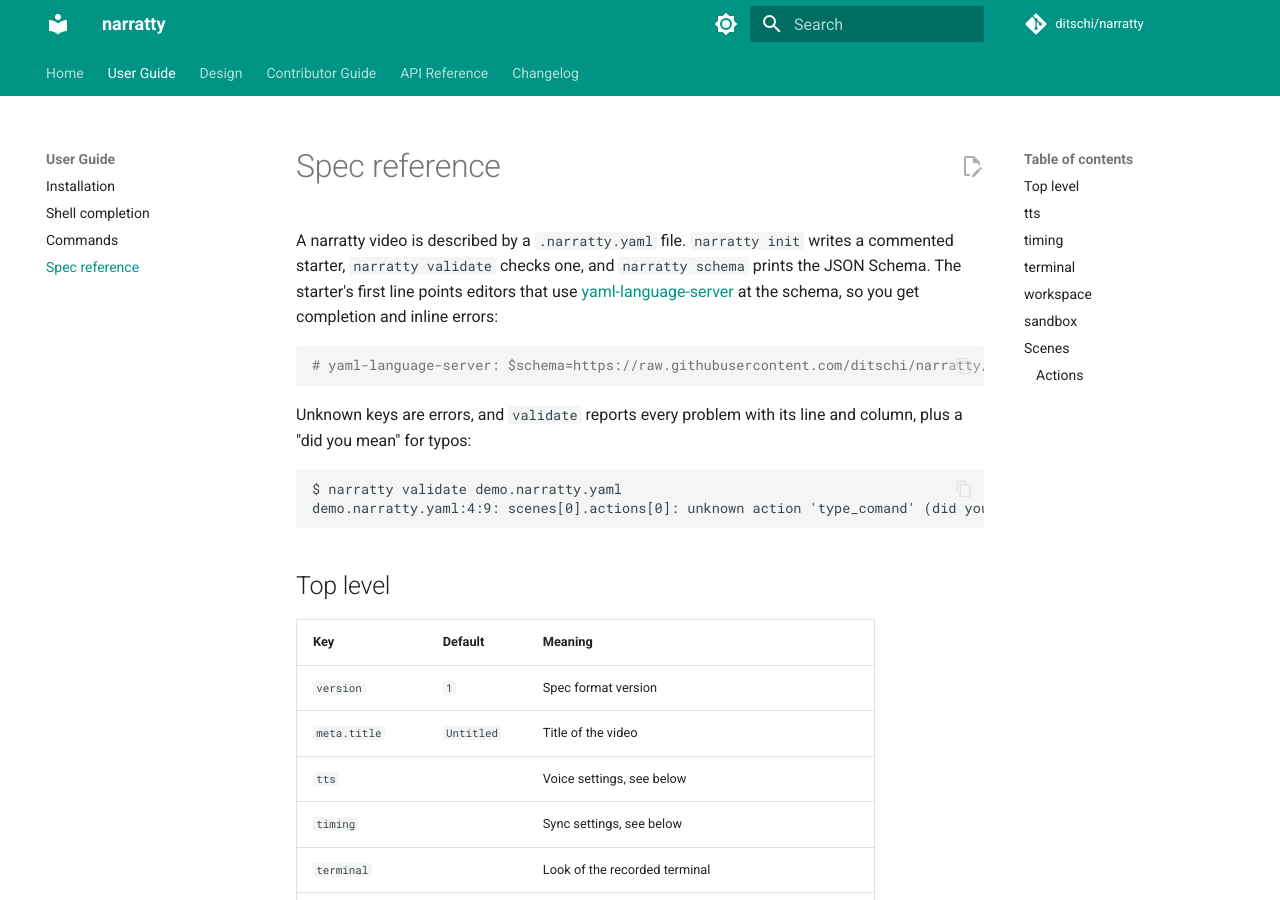
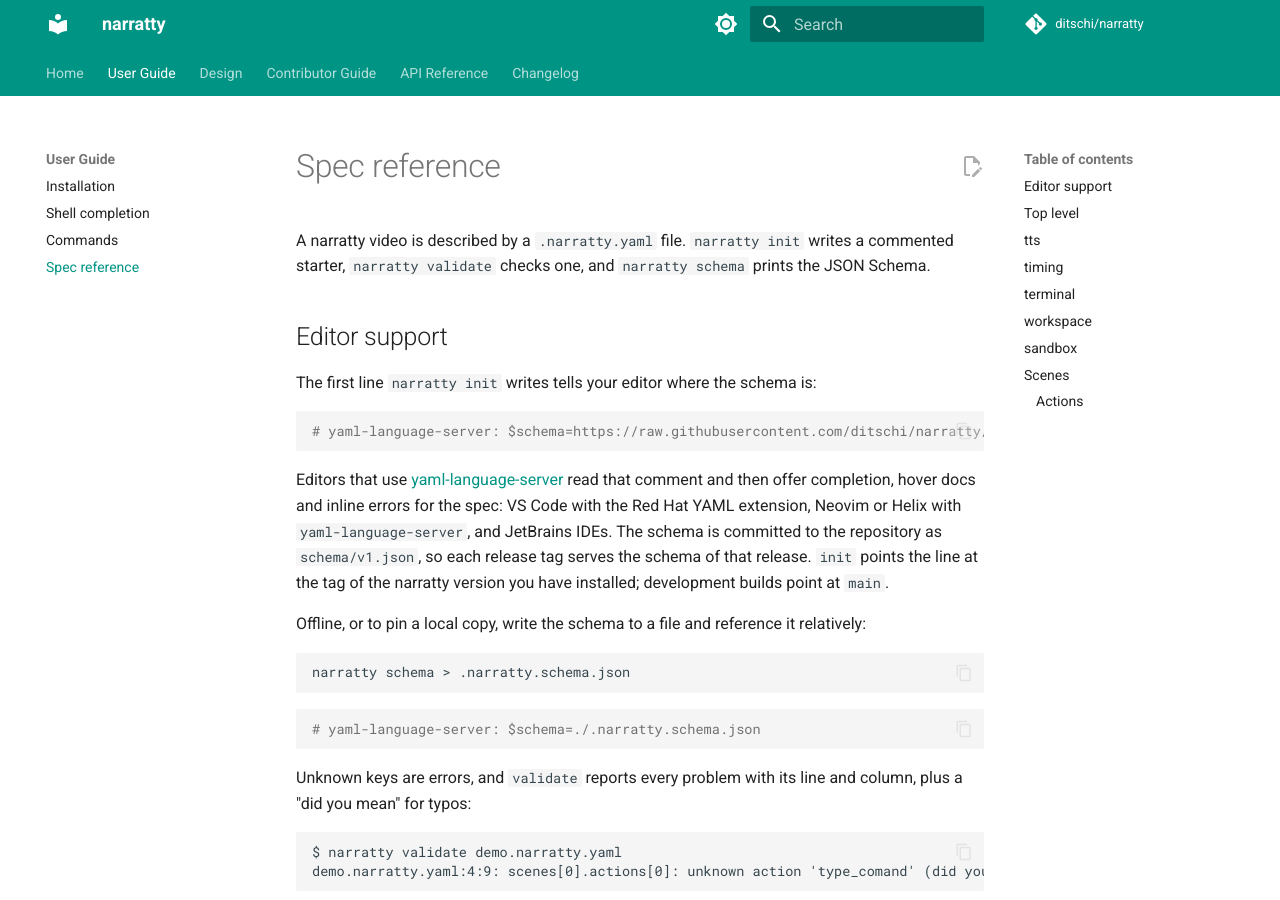
Before and after one commit to ditschi/narratty, an MkDocs documentation site: the page built from docs/user-guide/spec.md, in a window 1280 px wide and 900 px high. Built offline with MkDocs 1.6.1 and Material for MkDocs 9.7.7, drawn with Linux system fonts in a browser that asks for light colours; comment, search, counter and statistics services are not loaded; the version menu is left out.

Commit message:
feat(init): point the schema header at the installed version's schema
Release builds reference schema/v1.json at their own git tag, development
builds at main. Documents how editors pick up the schema.

Co-Authored-By: Claude Opus 5.5 (1M context) <noreply@anthropic.com>
Claude-Session: https://claude.ai/code/session_012DcXX2HK6yergF3sdqVgd1

````diff
--- a/docs/user-guide/spec.md
+++ b/docs/user-guide/spec.md
@@ -2,12 +2,31 @@
 
 A narratty video is described by a `.narratty.yaml` file. `narratty init` writes a
 commented starter, `narratty validate` checks one, and `narratty schema` prints the JSON
-Schema. The starter's first line points editors that use
-[yaml-language-server](https://github.com/redhat-developer/yaml-language-server) at the
-schema, so you get completion and inline errors:
+Schema.
+
+## Editor support
+
+The first line `narratty init` writes tells your editor where the schema is:
 
 ```yaml
-# yaml-language-server: $schema=https://raw.githubusercontent.com/ditschi/narratty/main/schema/v1.json
+# yaml-language-server: $schema=https://raw.githubusercontent.com/ditschi/narratty/v0.2.0/schema/v1.json
+```
+
+Editors that use [yaml-language-server](https://github.com/redhat-developer/yaml-language-server)
+read that comment and then offer completion, hover docs and inline errors for the
+spec: VS Code with the Red Hat YAML extension, Neovim or Helix with `yaml-language-server`,
+and JetBrains IDEs. The schema is committed to the repository as `schema/v1.json`,
+so each release tag serves the schema of that release. `init` points the line at the
+tag of the narratty version you have installed; development builds point at `main`.
+
+Offline, or to pin a local copy, write the schema to a file and reference it relatively:
+
+```bash
+narratty schema > .narratty.schema.json
+```
+
+```yaml
+# yaml-language-server: $schema=./.narratty.schema.json
 ```
 
 Unknown keys are errors, and `validate` reports every problem with its line and column,
````
Also changed, not shown: docs/design.md (+2 -1 lines), 5 other files.
